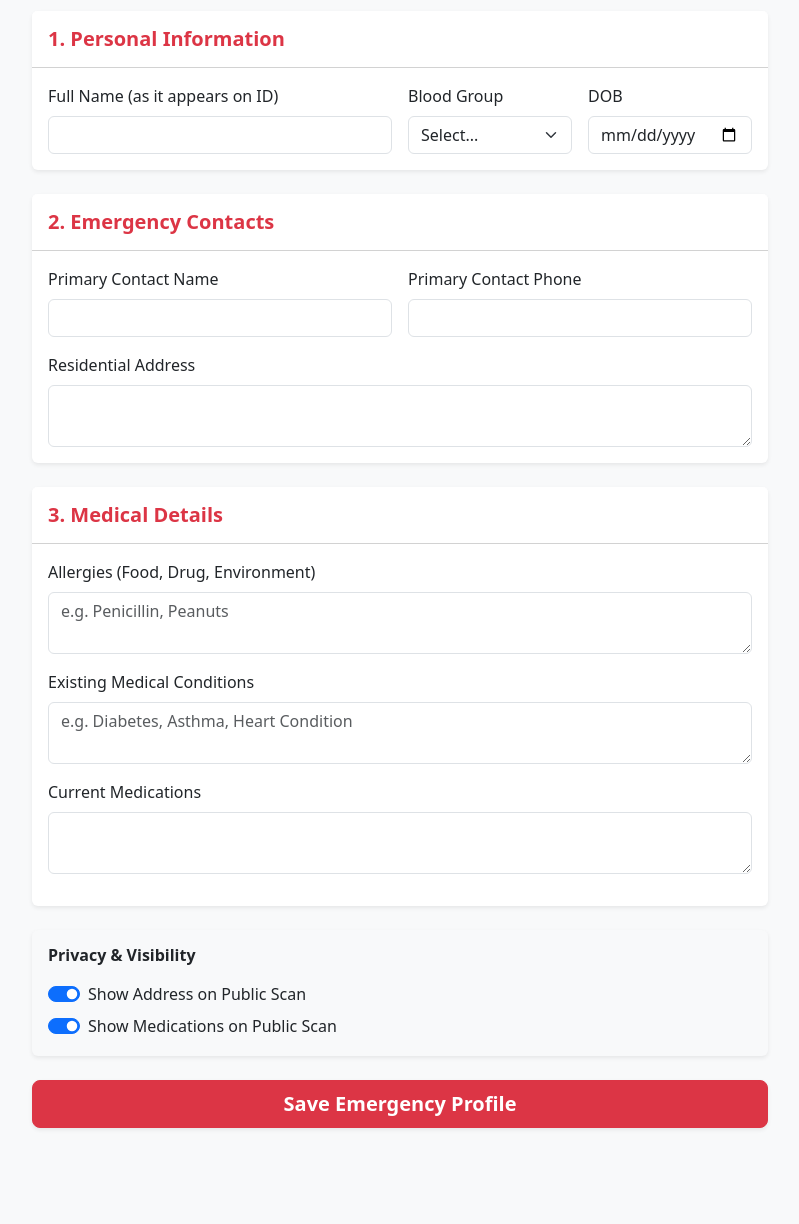
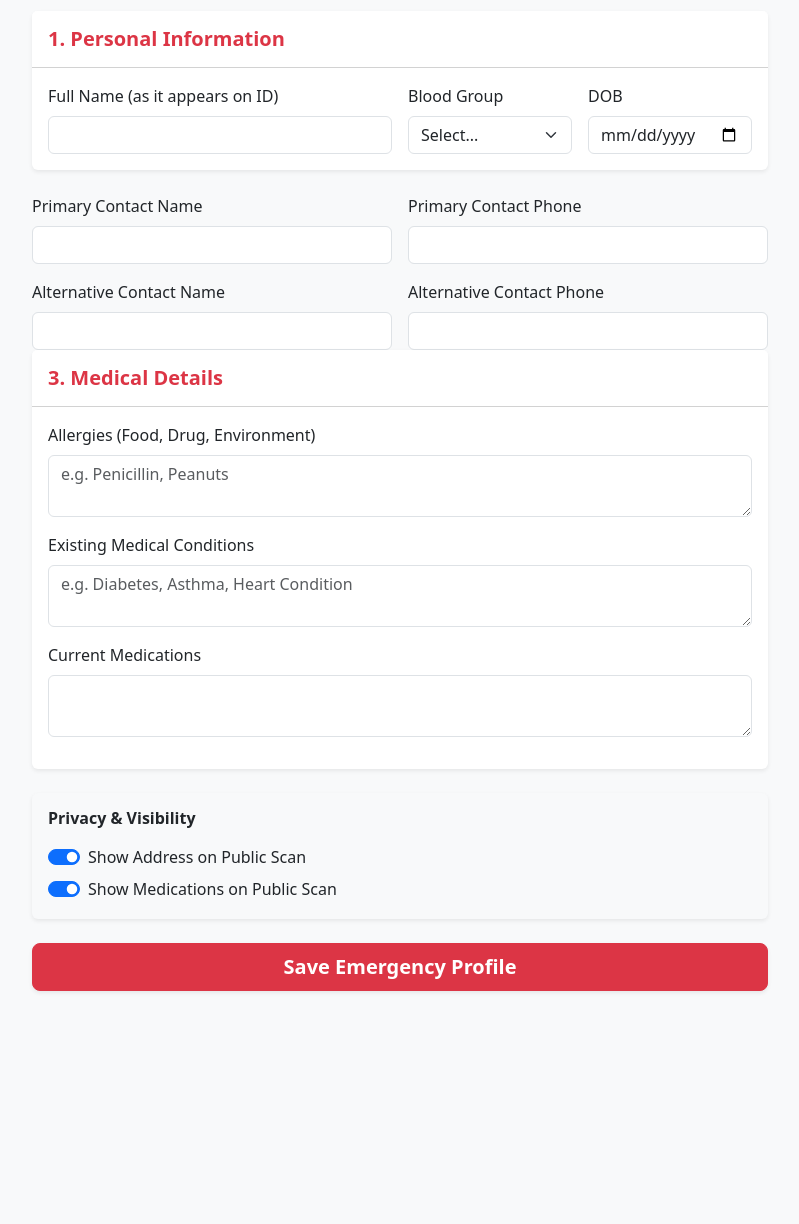
Before and after one commit to Aliya1000/SafeLink, a Flask app: page /profile in a window 1280 px wide. Shown: the part 171-1395 px from the top of the page, without its empty margins (240-1039 px from the left). After the commit the page ends 1163 px from the top, so only its background shows below. Run offline with Flask 3, Linux system fonts and the light colour scheme; the visitor is signed in with stand-in values (Sample User, id 1); data that the repository does not hold is empty.

Commit message:
Update SafeLink application

```diff
--- a/app.py
+++ b/app.py
@@ -251,7 +251,10 @@
             "dob": request.form.get("dob"),
             "emergency_contact_name": request.form.get("contact_name"),
             "emergency_contact_phone": request.form.get("contact_phone"),
+            # UPDATE THESE TWO LINES:
+            "alt_contact_name": request.form.get("alt_name"),
             "alt_contact_phone": request.form.get("alt_phone"),
+
             "address": request.form.get("address"),
             "allergies": request.form.get("allergies"),
             "medical_conditions": request.form.get("conditions"),
--- a/templates/profile.html
+++ b/templates/profile.html
@@ -39,11 +39,6 @@
                 </div>
 
                 <!-- Section 2: Contacts -->
-                <div class="card border-0 shadow-sm mb-4">
-                    <div class="card-header bg-white py-3">
-                        <h5 class="mb-0 text-danger fw-bold">2. Emergency Contacts</h5>
-                    </div>
-                    <div class="card-body">
                 <div class="row g-3">
     <div class="col-md-6">
         <label class="form-label">Primary Contact Name</label>
@@ -53,11 +48,14 @@
         <label class="form-label">Primary Contact Phone</label>
         <input type="tel" name="contact_phone" class="form-control" value="{{ profile.emergency_contact_phone if profile else '' }}" required>
     </div>
-                            <div class="col-md-12">
-                                <label class="form-label">Residential Address</label>
-                                <textarea name="address" class="form-control" rows="2">{{ profile.address if profile else '' }}</textarea>
+    <!-- ADD THESE TWO FIELDS BELOW -->
+    <div class="col-md-6">
+        <label class="form-label">Alternative Contact Name</label>
+        <input type="text" name="alt_name" class="form-control" value="{{ profile.alt_contact_name if profile else '' }}">
     </div>
-                        </div>
+    <div class="col-md-6">
+        <label class="form-label">Alternative Contact Phone</label>
+        <input type="tel" name="alt_phone" class="form-control" value="{{ profile.alt_contact_phone if profile else '' }}">
     </div>
 </div>
 
```
Also changed, not shown: templates/emergency_view.html (+6 -3 lines). Lines whose indentation alone changed are shown as unchanged.
